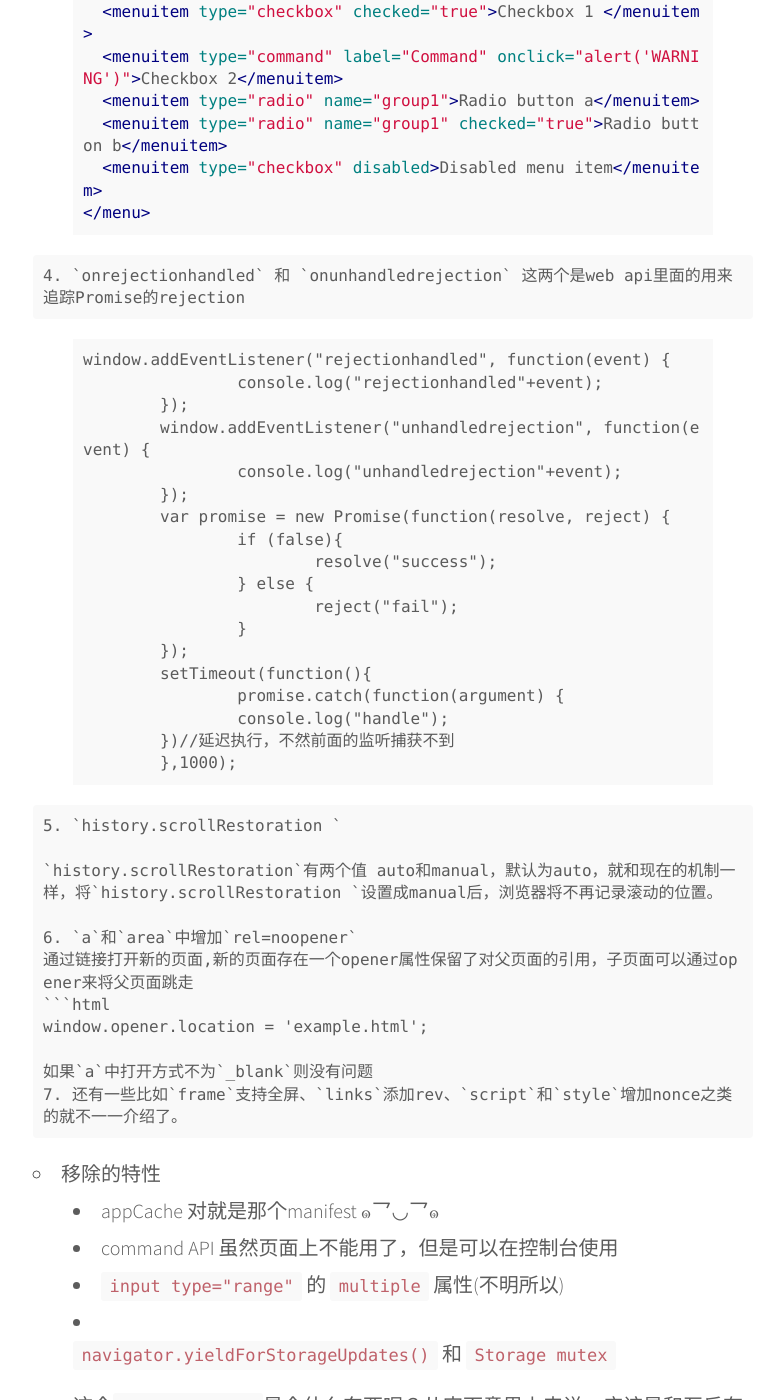
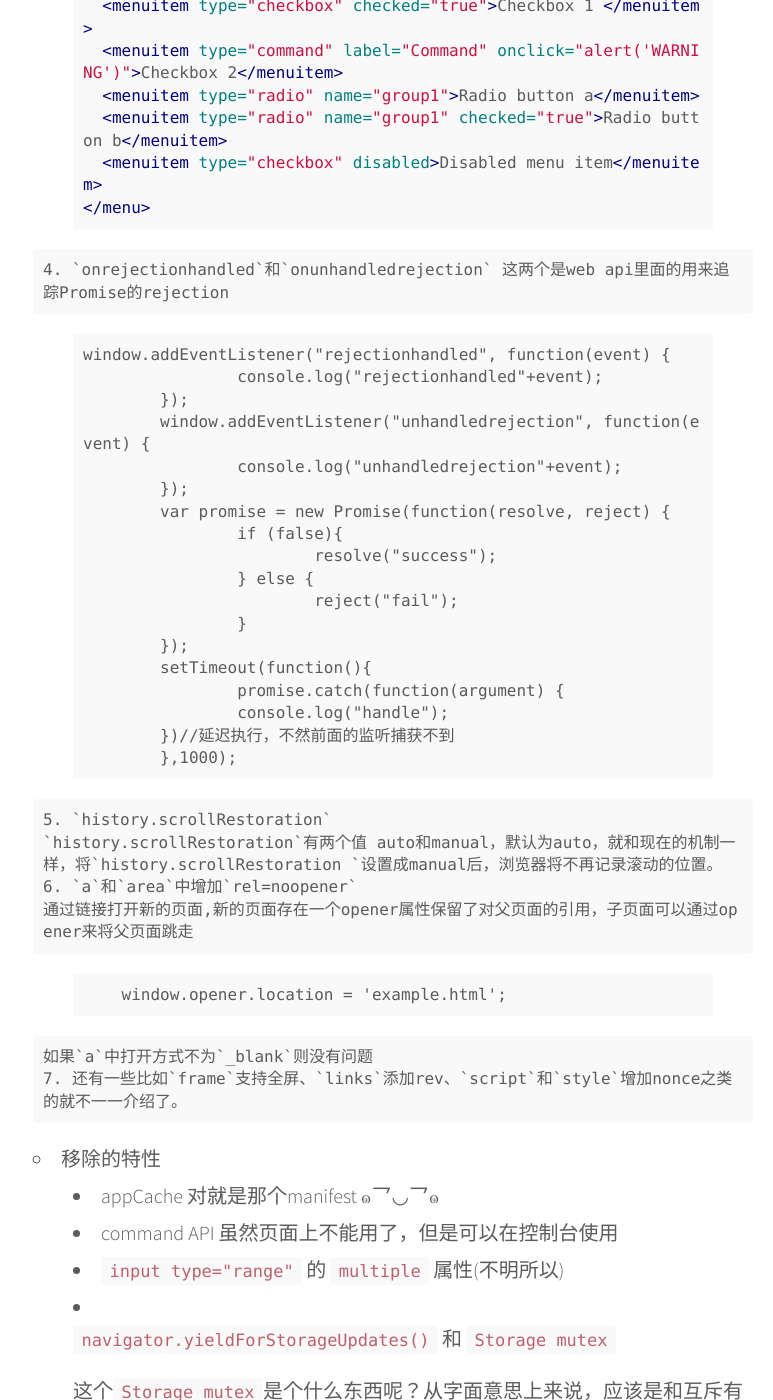
Before and after one commit to uestcmao/uestcmao.github.io, a Jekyll site: the page built from _posts/2017-3-11-html.md, in a window 1280 px wide and 1400 px high, scrolled down 2071 px. Shown: the whole window, without its empty margins (247-1020 px from the left). Built offline with Jekyll 4.4.1, drawn with Linux system fonts in a browser that asks for light colours; nearby versions of some CDN libraries; comment, search, counter and statistics services are not loaded; some of the changed text lies outside the part shown.

Commit message:
Mofigy format third

````diff
--- a/_posts/2017-3-11-html.md
+++ b/_posts/2017-3-11-html.md
@@ -34,11 +34,8 @@ share: true
            <img src="example.jpg">
     </picture>
 {% endhighlight %}
-
-        `srcset`这个属性也可以直接用于`img`
-        对于响应式图片，然而我选择`object-position`/`object-fit` (¬､¬)
-
-    2. `details` 和`summary `
+`srcset`这个属性也可以直接用于`img`,对于响应式图片，然而我选择`object-position`,`object-fit` (¬､¬)
+    2. `details`和`summary`
 这两个标签允许我们向一段内容添加扩展信息。可以通过单击元素来显示或隐藏一个附加信息块。 默认情况下是隐藏附加信息的。
 {% highlight html %}
 <section>
@@ -54,9 +51,8 @@ share: true
 </section>
 {% endhighlight %}
 这里`summary`是会显示在`details`内容的最上面，即使你在`summary`前面加入其他内容，最终也会显示`summary`之下。当然你写多个`sunmmary`也只会显示一个。
-
     3. `menuitam`
- `menu`标记来定义菜单，里面包含了一个或者多个 `menuitem` 元素, 然后利用 contextmenu 属性将其绑定到任何元素上。感觉挺鸡肋的一个标签 ๑乛◡乛๑ ，感觉没什么用，还要绑定到其他元素上，还没有chrome插件的那个自定义右键菜单实用。现在只有firefox支持，chrome和opera要使用这个得开启实验性功能。
+`menu`标记来定义菜单，里面包含了一个或者多个`menuitem`元素, 然后利用 contextmenu 属性将其绑定到任何元素上。感觉挺鸡肋的一个标签 ๑乛◡乛๑ ，感觉没什么用，还要绑定到其他元素上，还没有chrome插件的那个自定义右键菜单实用。现在只有firefox支持，chrome和opera要使用这个得开启实验性功能。
 {% highlight html %}
  <h2 contextmenu="popup-menu">
   Right click to get the context menu demo.
@@ -69,8 +65,7 @@ share: true
   <menuitem type="checkbox" disabled>Disabled menu item</menuitem>
 </menu>
 {% endhighlight %}
-
-    4. `onrejectionhandled` 和 `onunhandledrejection`
+    4. `onrejectionhandled`和`onunhandledrejection`
 这两个是web api里面的用来追踪Promise的rejection
 {% highlight html %}
 window.addEventListener("rejectionhandled", function(event) {
@@ -92,16 +87,13 @@ window.addEventListener("rejectionhandled", function(event) {
 	})//延迟执行，不然前面的监听捕获不到
 	},1000);
 {% endhighlight %}
-
-    5. `history.scrollRestoration `
-
+    5. `history.scrollRestoration`
     `history.scrollRestoration`有两个值 auto和manual，默认为auto，就和现在的机制一样，将`history.scrollRestoration `设置成manual后，浏览器将不再记录滚动的位置。
-
     6. `a`和`area`中增加`rel=noopener`
     通过链接打开新的页面,新的页面存在一个opener属性保留了对父页面的引用，子页面可以通过opener来将父页面跳走
-    ```html
+{% highlight html %}
     window.opener.location = 'example.html';
-
+{% endhighlight %}
     如果`a`中打开方式不为`_blank`则没有问题
     7. 还有一些比如`frame`支持全屏、`links`添加rev、`script`和`style`增加nonce之类的就不一一介绍了。
 
````
Also changed, not shown: _posts/2017-3-12-clip.md (added, +93 -0 lines).
